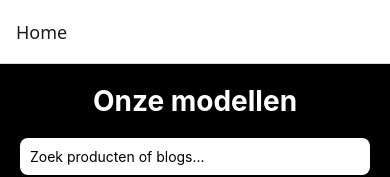
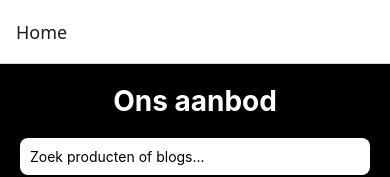
Before and after one commit to Maurovdk13/MVDK-Mobile-app, a React Native app: screen /Home in a window 390 px wide. Shown: the top 177 px of the page. Built offline with nearby package versions, Linux system fonts and the light colour scheme.

Commit message:
homescreen

```diff
--- a/screens/HomeScreen.js
+++ b/screens/HomeScreen.js
@@ -14,7 +14,7 @@ const HomeScreen = () => {
   return (
     <ScrollView contentContainerStyle={styles.container}>
 
-      <Text style={styles.title}>Onze modellen</Text>
+      <Text style={styles.title}>Ons aanbod</Text>
 
       <TextInput
         placeholder="Zoek producten of blogs..."
```
